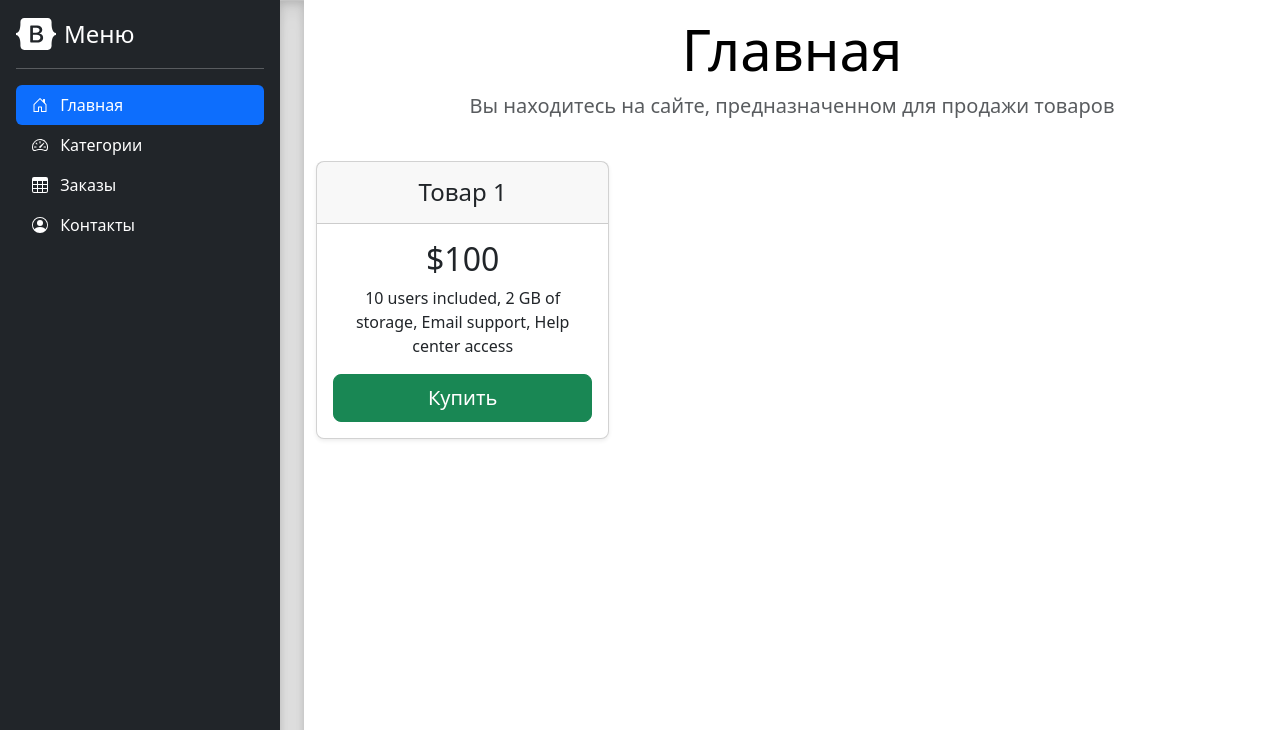
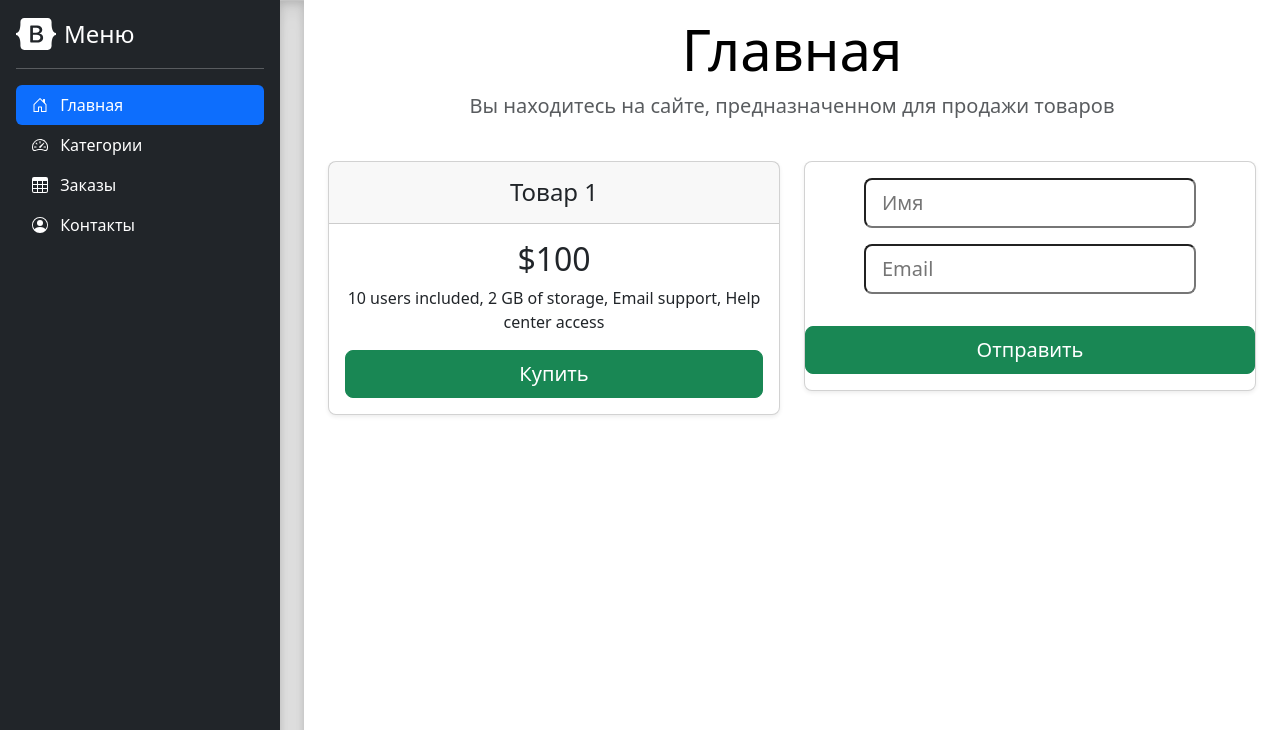
Before and after one commit to smirsand/HW_1_course_6, a plain HTML site: page src/index.html in a window 1280 px wide. Shown: the top 730 px of the page. Drawn offline with nearby package versions, Linux system fonts and the light colour scheme.

Commit message:
"Добавление формы"

```diff
--- a/src/index.html
+++ b/src/index.html
@@ -266,9 +266,9 @@
             </div>
         </header>
 
-        <main class="row">
-            <div class="row text-center">
-                <div class="col-4">
+        <div class="container">
+            <main class="row text-center">
+                    <div class="col-6">
                         <div class="card mb-4 rounded-3 shadow-sm">
                             <div class="card-header py-3">
                                 <h4 class="my-0 fw-normal">Товар 1</h4>
@@ -285,9 +285,23 @@
                             </div>
                         </div>
                 </div>
+                <div class="col-6">
+                    <form>
+                        <div class="card mb-4 rounded-3 shadow-sm">
+                            <div class="mb-3 mt-3">
+                                <input type="email" class="form-control-lg" id="exampleInputEmail1" placeholder="Имя">
+                            </div>
+                            <div class="mb-3">
+                                <input type="password" class="form-control-lg" id="exampleInputPassword1" placeholder="Email">
+                            </div>
+                            <div class="mb-3">
+                            </div>
+                            <button type="button" class="w-100 btn btn-lg btn-success mb-3 mr-2 ml-2">Отправить</button>
+                        </div>
+                    </form>
                 </div>
             </main>
-
+        </div>
     </div>
 
 </main>
```
Lines whose indentation alone changed are shown as unchanged.
